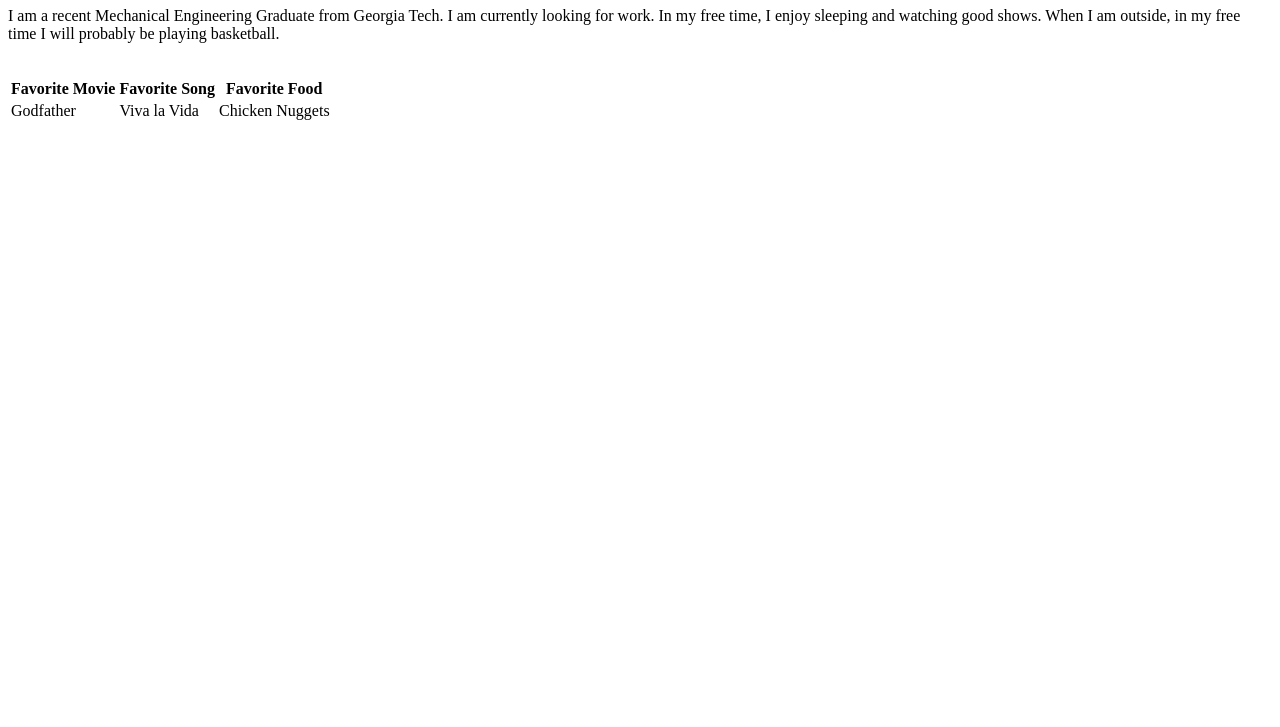
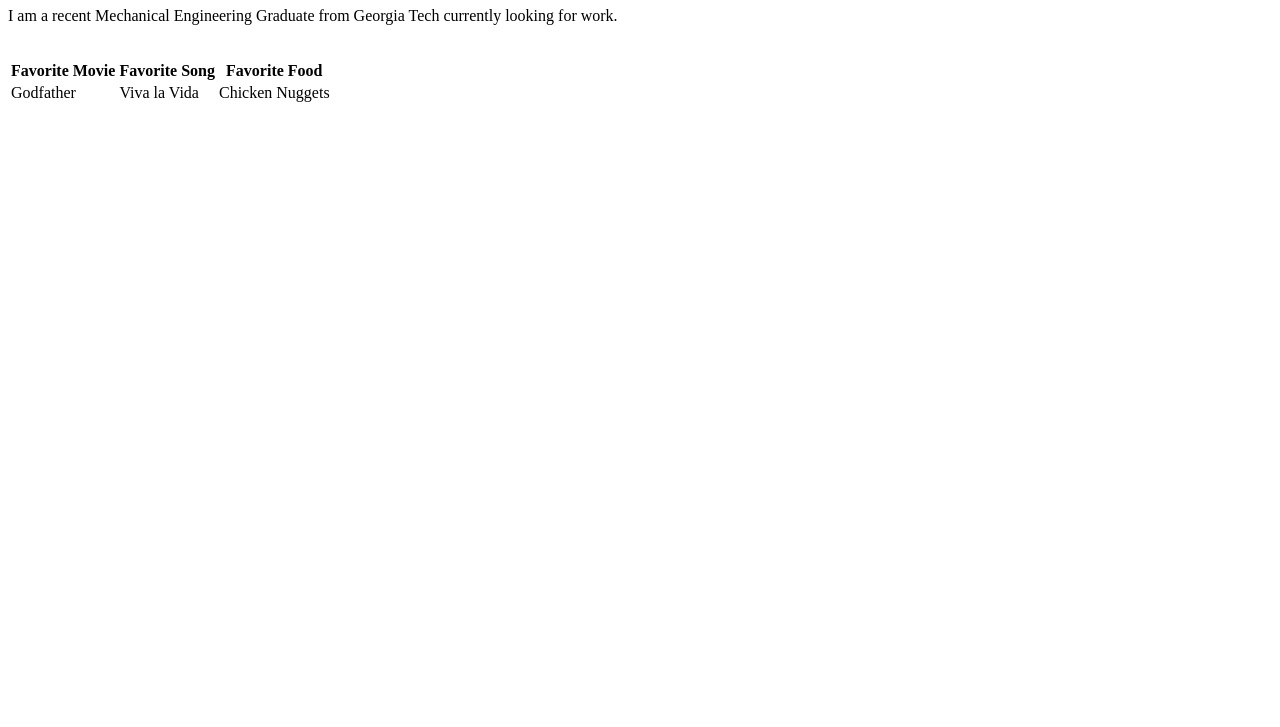
Before and after one commit to pramodphilip/pramodphilip, a plain HTML site: page index.html in a window 1280 px wide. Shown: the part 73-800 px from the top of the page. Drawn offline with Linux system fonts and the light colour scheme.

Commit message:
Update index.html

```diff
--- a/index.html
+++ b/index.html
@@ -8,10 +8,7 @@
   <h1>Pramod Philip</h1>
   <p>
     I am a recent Mechanical Engineering Graduate from
-    Georgia Tech. I am currently looking for work.
-
-    In my free time, I enjoy sleeping and watching good shows.
-    When I am outside, in my free time I will probably be playing basketball.
+    Georgia Tech currently looking for work.
   </p>
 
   <img source="" alt="">
```
